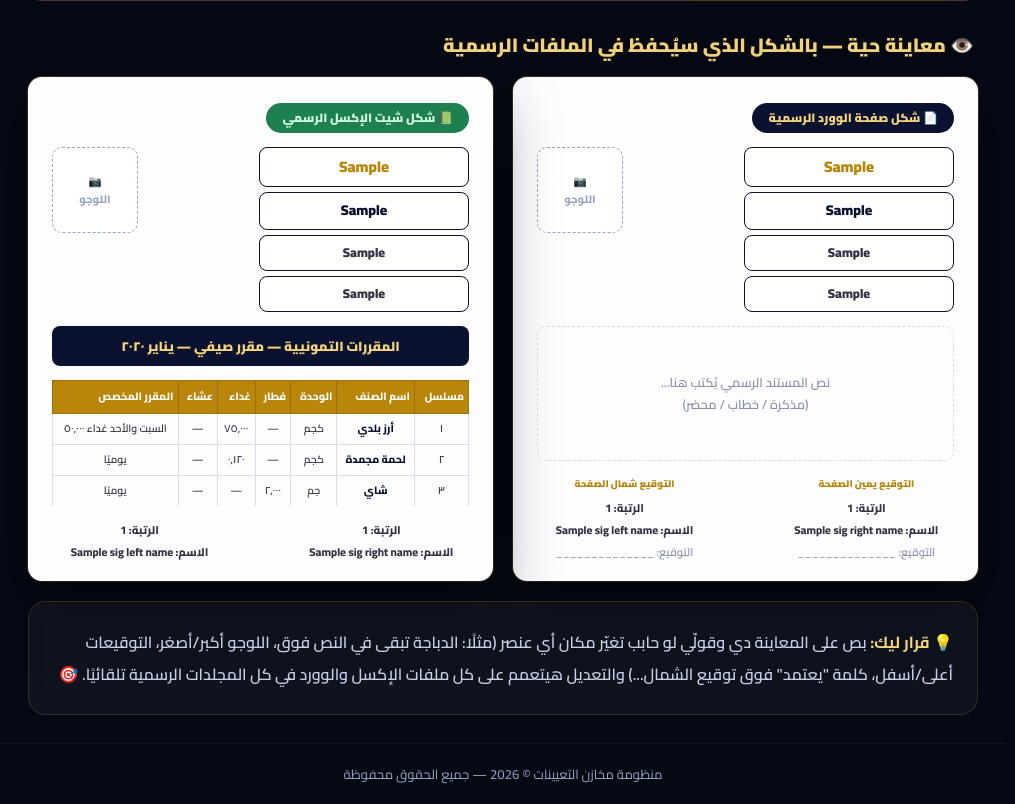
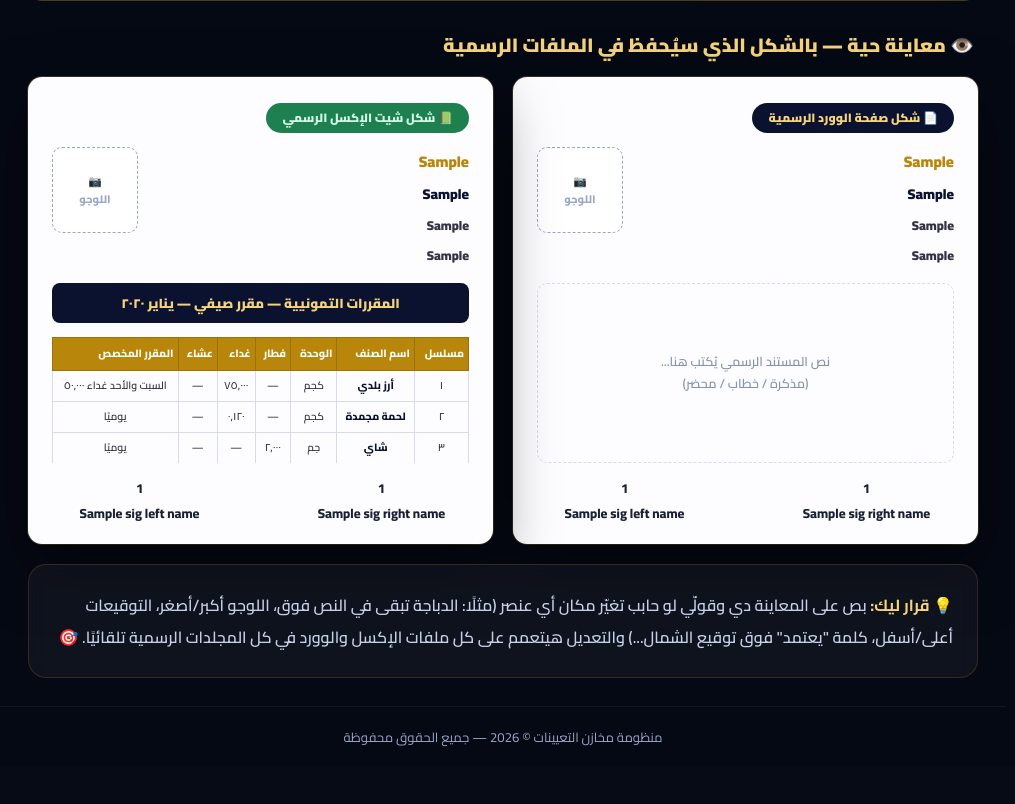
Before and after one commit to laaastfaucet2-hue/Logistics, a Flask app: template templates/letterhead.html in a window 1280 px wide. Shown: the part 1062-1866 px from the top of the page, without its empty margins (0-1015 px from the left). After the commit the page ends 1809 px from the top, so only its background shows below. Run offline with Flask 3, Linux system fonts and the light colour scheme; the template is opened without the code that fills it: most values are stand-ins (such as "Sample title", 1, 10 or a date in 2020).

Commit message:
التوقيعات: قيم فقط سطرين بدون تسميات + سطور الدباجة نص حر بدون مربعات
- كتلة التوقيع في كل ملفات الوورد والإكسل والمعاينة: الرتبة سطر والاسم سطر تحته — بلا «الرتبة:/الاسم:» وبلا خط توقيع.
- سطور الدباجة في المعاينة اتحذفت حدودها (المربعات) — ملف الوورد كان نصًا حرًا أصلًا والمعاينة بقت تطابقه.
- ضبط رتبة التوقيع الشمال المخزنة إلى «عميد» كما طلب المستخدم.

Co-authored-by: arena-agent <297053741+arena-agent@users.noreply.github.com>

```diff
--- a/static/css/lh.css
+++ b/static/css/lh.css
@@ -63,12 +63,12 @@
 .a4-tag.green { background: #1e7f4f; color: #d1fae5; }
 
 .a4-top { display: flex; justify-content: space-between; align-items: flex-start; gap: 12px; }
-.a4-lh { display: flex; flex-direction: column; gap: 5px; }
-.a4-lh-box { padding: 6px 14px; border-radius: 8px; font-weight: 900; text-align: center;
-  border: 1.5px solid #0a1230; background: #fff; min-width: 210px; }
+.a4-lh { display: flex; flex-direction: column; gap: 4px; }
+.a4-lh-box { padding: 2px 0; font-weight: 900; text-align: right; min-width: 210px;
+  color: #0a1230; }  /* سطور الدباجة بدون مربعات — نص حر مثل ملف الوورد بالظبط */
 .a4-lh-box.l1 { color: #b8860b; font-size: .95rem; }
-.a4-lh-box.l2 { color: #0a1230; font-size: .88rem; }
-.a4-lh-box.l3, .a4-lh-box.l4 { color: #334; font-size: .8rem; }
+.a4-lh-box.l2 { font-size: .88rem; }
+.a4-lh-box.l3, .a4-lh-box.l4 { font-size: .8rem; color: #334; }
 .a4-logo { display: grid; place-items: center; width: 86px; height: 86px; flex-shrink: 0;
   border: 1.5px dashed #9aa6c7; border-radius: 10px; color: #9aa6c7; font-size: .68rem;
   font-weight: 800; text-align: center; overflow: hidden; background: #fff; }
@@ -87,7 +87,7 @@
 .xl-mock td:nth-child(2) { font-weight: 800; color: #0a1230; }
 
 .a4-sigs { display: flex; justify-content: space-between; gap: 12px; margin-top: auto; }
-.a4-sig { text-align: center; font-weight: 800; font-size: .7rem; color: #334;
+.a4-sig { text-align: center; font-weight: 800; font-size: .82rem; color: #1a2033;
   display: flex; flex-direction: column; gap: 3px; min-width: 42%; }
 .sig-lab { font-size: .6rem; color: #b8860b; font-weight: 900; margin-bottom: 3px; }
 .sig-line { color: #8a93ad; font-weight: 600; }
--- a/templates/letterhead.html
+++ b/templates/letterhead.html
@@ -68,7 +68,7 @@
     <div class="panel-head"><h3>✍️ التوقيع شمال الصفحة</h3></div>
     <div class="lh-sig-form">
       <label>الرتبة</label>
-      <input name="sig_left_rank" value="{{ sig_left_rank }}" placeholder="مثال: عميد — يعتمد">
+      <input name="sig_left_rank" value="{{ sig_left_rank }}" placeholder="مثال: عميد">
       <label>الاسم</label>
       <input name="sig_left_name" value="{{ sig_left_name }}" placeholder="مثال: محمد عبد الله">
     </div>
@@ -110,16 +110,12 @@
     <div class="a4-body">نص المستند الرسمي يُكتب هنا...<br>(مذكرة / خطاب / محضر)</div>
     <div class="a4-sigs">
       <div class="a4-sig right">
-        <div class="sig-lab">التوقيع يمين الصفحة</div>
-        <div>الرتبة: {{ sig_right_rank or '............' }}</div>
-        <div>الاسم: {{ sig_right_name or '............' }}</div>
-        <div class="sig-line">التوقيع: ______________</div>
+        <div>{{ sig_right_rank or '............' }}</div>
+        <div>{{ sig_right_name or '............' }}</div>
       </div>
       <div class="a4-sig left">
-        <div class="sig-lab">التوقيع شمال الصفحة</div>
-        <div>الرتبة: {{ sig_left_rank or '............' }}</div>
-        <div>الاسم: {{ sig_left_name or '............' }}</div>
-        <div class="sig-line">التوقيع: ______________</div>
+        <div>{{ sig_left_rank or '............' }}</div>
+        <div>{{ sig_left_name or '............' }}</div>
       </div>
     </div>
   </div>
@@ -150,12 +146,12 @@
     </table>
     <div class="a4-sigs">
       <div class="a4-sig right">
-        <div>الرتبة: {{ sig_right_rank or '............' }}</div>
-        <div>الاسم: {{ sig_right_name or '............' }}</div>
+        <div>{{ sig_right_rank or '............' }}</div>
+        <div>{{ sig_right_name or '............' }}</div>
       </div>
       <div class="a4-sig left">
-        <div>الرتبة: {{ sig_left_rank or '............' }}</div>
-        <div>الاسم: {{ sig_left_name or '............' }}</div>
+        <div>{{ sig_left_rank or '............' }}</div>
+        <div>{{ sig_left_name or '............' }}</div>
       </div>
     </div>
   </div>
```
Also changed, not shown: letterhead_docx.py (+4 -3 lines), xlsx_rations.py (+5 -4 lines).
